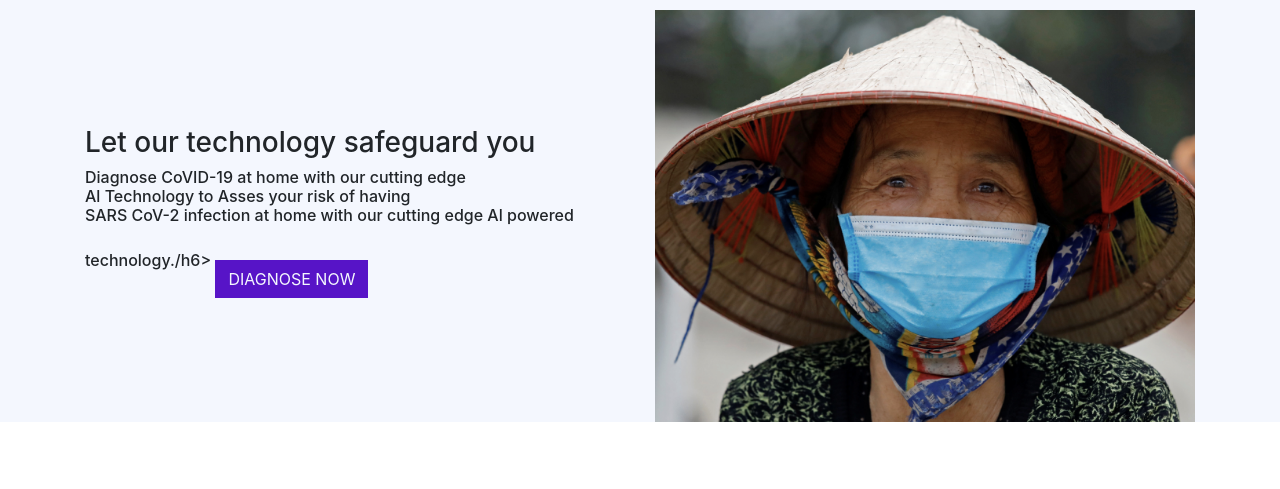
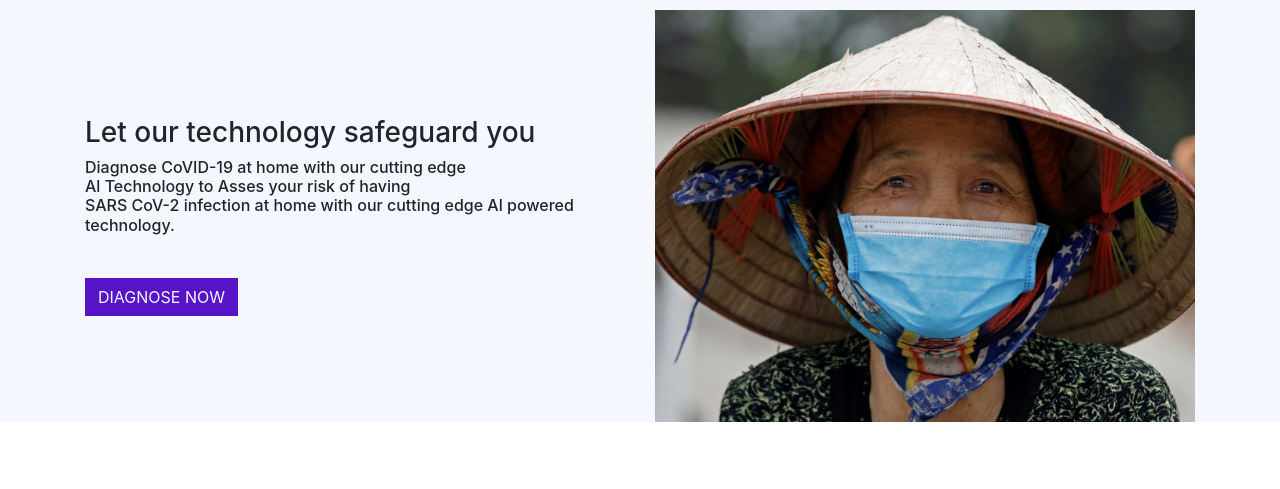
Before and after one commit to rsncp/covidsense, a plain HTML site: page index.html in a window 1280 px wide. Shown: the part 105-594 px from the top of the page. Drawn offline with nearby package versions, Linux system fonts and the light colour scheme.

Commit message:
Update index.html

```diff
--- a/index.html
+++ b/index.html
@@ -62,7 +62,7 @@
             <div class="row d-flex align-items-center">
               <div class="col-lg-6 info mb-lg-0 mb-sm-5 mb-4 " class="small">
                   <h3> Let our technology safeguard you</h3>
-                  <h6>Diagnose CoVID-19 at home with our cutting edge<BR>Al Technology to Asses your risk of having <br>SARS CoV-2 infection at home with our cutting edge Al powered technology./h6>
+                  <h6>Diagnose CoVID-19 at home with our cutting edge<BR>Al Technology to Asses your risk of having <br>SARS CoV-2 infection at home with our cutting edge Al powered technology.</h6>
 
                     <a href="https://form.jotform.com/201084929961462"> <button type="button" class="btn diagnoseButton active">DIAGNOSE NOW</button></a>
               </div>
```
